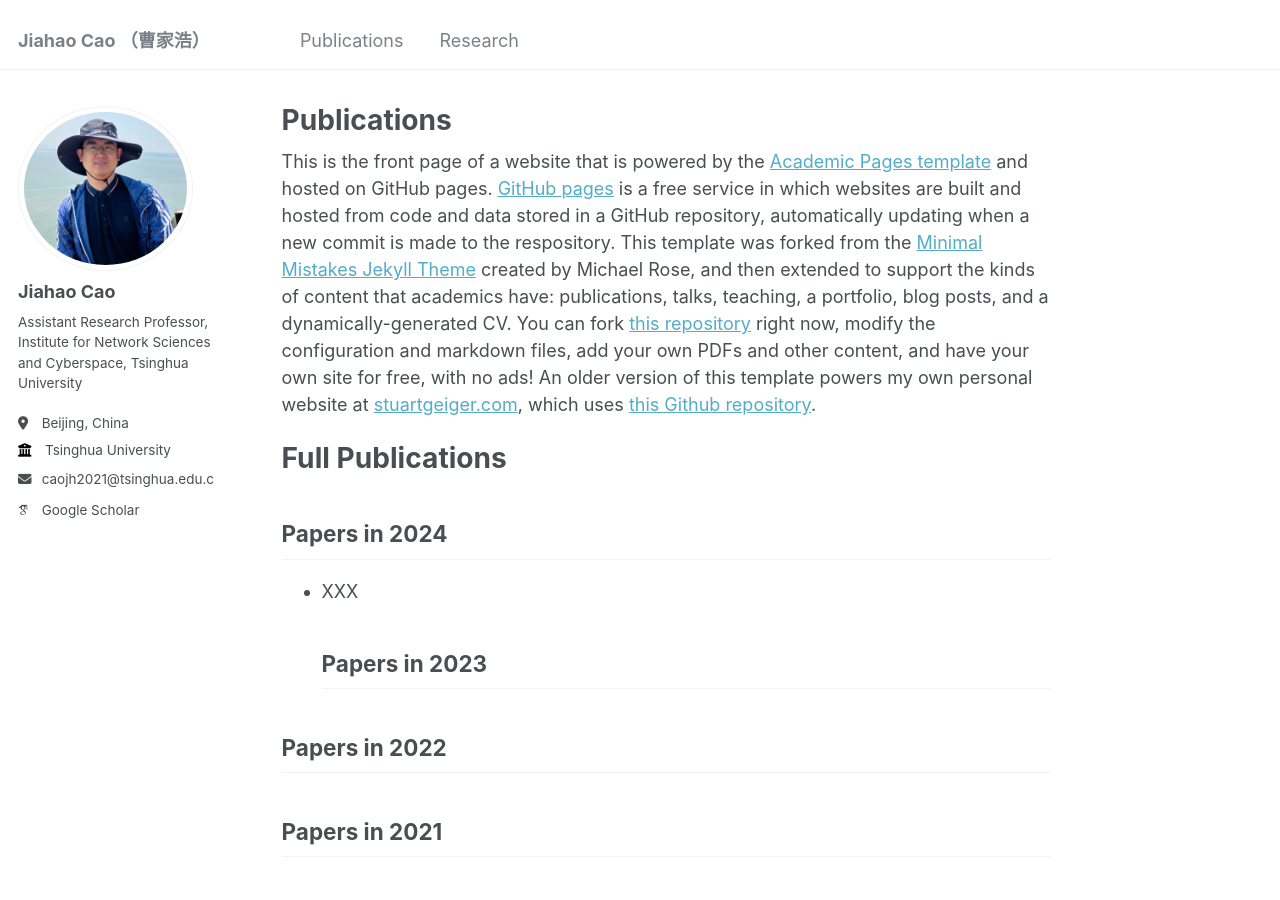
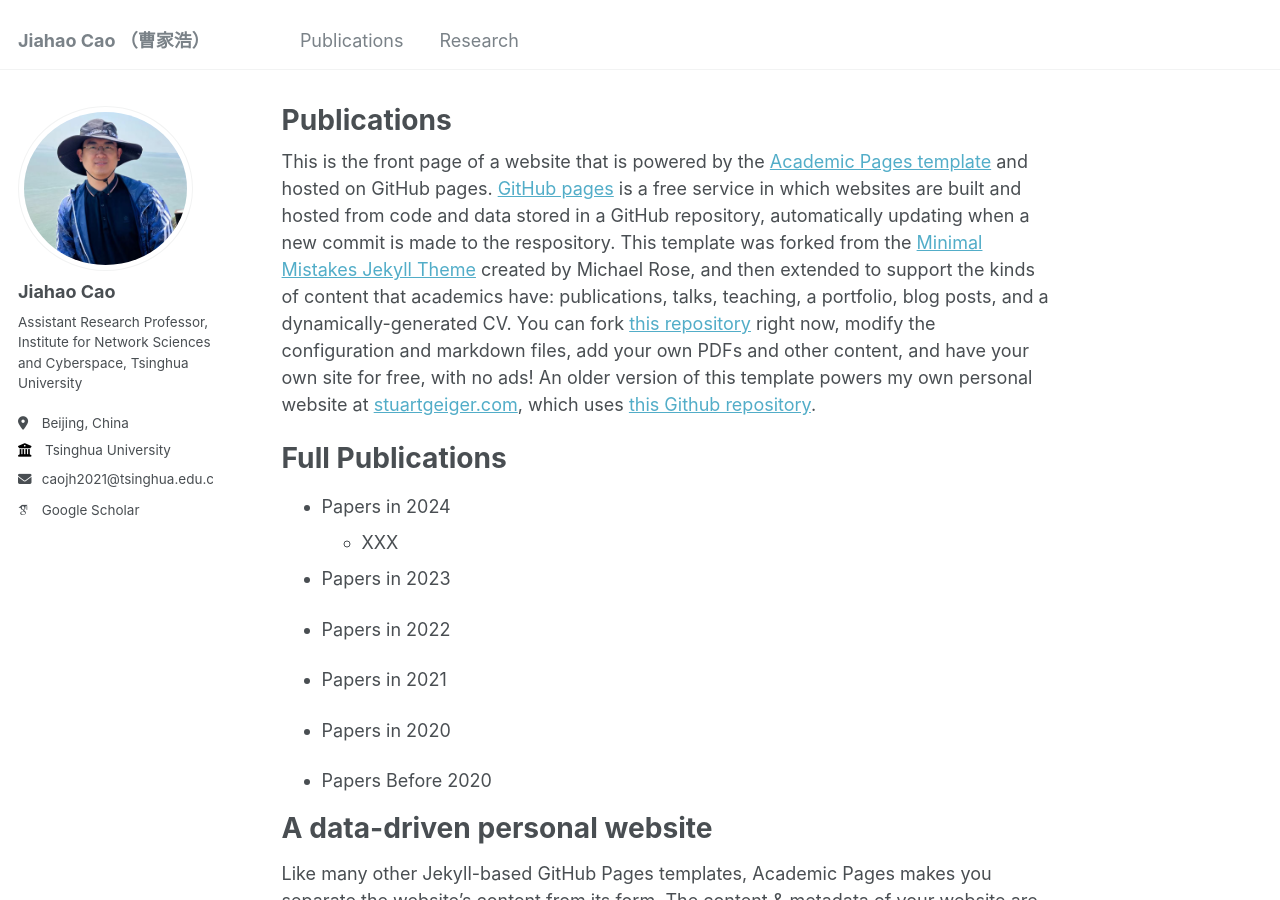
Before and after one commit to caojh15/caojh15.github.io, a Jekyll site: the page built from _pages/about.md, in a window 1280 px wide and 900 px high. Built offline with Jekyll 4.4.1, drawn with Linux system fonts in a browser that asks for light colours; some web fonts are replaced.

```diff
--- a/_pages/about.md
+++ b/_pages/about.md
@@ -10,17 +10,17 @@ redirect_from:
 This is the front page of a website that is powered by the [Academic Pages template](https://github.com/academicpages/academicpages.github.io) and hosted on GitHub pages. [GitHub pages](https://pages.github.com) is a free service in which websites are built and hosted from code and data stored in a GitHub repository, automatically updating when a new commit is made to the respository. This template was forked from the [Minimal Mistakes Jekyll Theme](https://mmistakes.github.io/minimal-mistakes/) created by Michael Rose, and then extended to support the kinds of content that academics have: publications, talks, teaching, a portfolio, blog posts, and a dynamically-generated CV. You can fork [this repository](https://github.com/academicpages/academicpages.github.io) right now, modify the configuration and markdown files, add your own PDFs and other content, and have your own site for free, with no ads! An older version of this template powers my own personal website at [stuartgeiger.com](http://stuartgeiger.com), which uses [this Github repository](https://github.com/staeiou/staeiou.github.io).
 
 # Full Publications
-## Papers in 2024
-- XXX
-## Papers in 2023
+- Papers in 2024
+  - XXX
+- Papers in 2023
 
-## Papers in 2022
+- Papers in 2022
 
-## Papers in 2021
+- Papers in 2021
 
-## Papers in 2020
+- Papers in 2020
 
-## Papers Before 2020
+- Papers Before 2020
 
 A data-driven personal website
 ======
```
